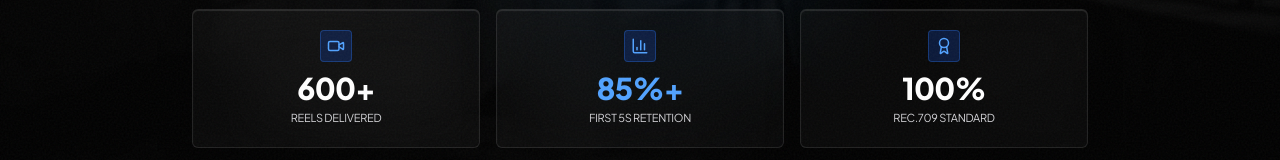
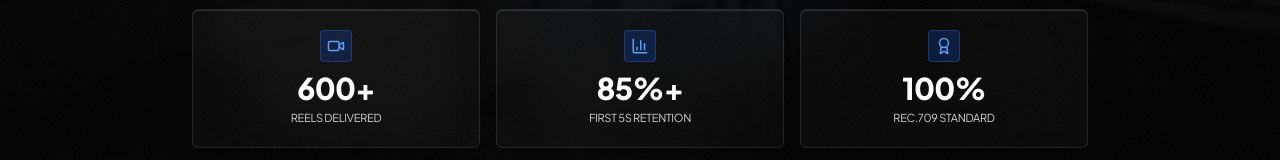
Before and after one commit to phucnguyen36/Thomas-Nguyen-Website, a React (Vite) app: page / in a window 1280 px wide. Shown: the part 482-642 px from the top of the page. Built offline with nearby package versions, Linux system fonts and the light colour scheme.

Commit message:
Synchronize metric card text to white

```diff
--- a/src/App.tsx
+++ b/src/App.tsx
@@ -149,7 +149,7 @@ export default function App() {
             </div>
           </div>
 
-          {/* HIGH-IMPACT KEY METRICS STRIP */}
+          {/* HIGH-IMPACT KEY METRICS STRIP (ALL NUMBERS SYNCHRONIZED IN CRISP WHITE) */}
           <div className="grid grid-cols-1 sm:grid-cols-3 gap-4 max-w-4xl mx-auto pt-2">
 
             <div className="spatial-card p-5 text-center space-y-1 border border-blue-500/20 bg-blue-950/10">
@@ -164,7 +164,7 @@ export default function App() {
               <div className="w-8 h-8 rounded-[4px] bg-blue-600/20 border border-blue-500/30 text-blue-400 flex items-center justify-center mx-auto mb-2">
                 <BarChart3 size={18} />
               </div>
-              <h3 className="text-3xl font-extrabold text-blue-400 tracking-tighter">85%+</h3>
+              <h3 className="text-3xl font-extrabold text-white tracking-tighter">85%+</h3>
               <p className="text-[11px] font-mono text-zinc-300 uppercase">First 5S Retention</p>
             </div>
 
@@ -450,7 +450,7 @@ export default function App() {
 
       </main>
 
-      {/* HIGH-CONTRAST HIGH-ELEGANCE FOOTER */}
+      {/* FOOTER */}
       <footer className="border-t border-zinc-800 bg-[#08080a] py-12 px-6 md:px-12 relative z-20">
         <div className="max-w-[1750px] mx-auto flex flex-col md:flex-row items-center justify-between gap-6">
           <div className="space-y-1.5 text-center md:text-left">
```
